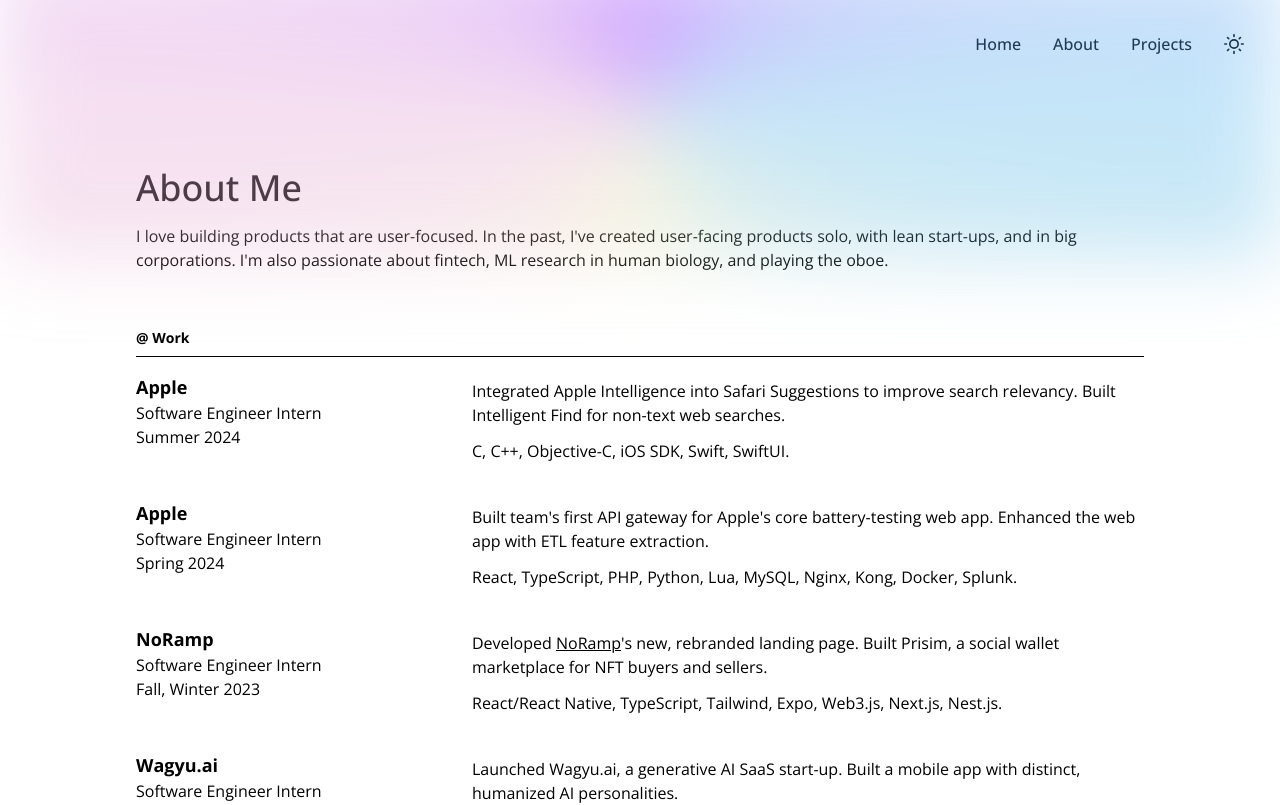
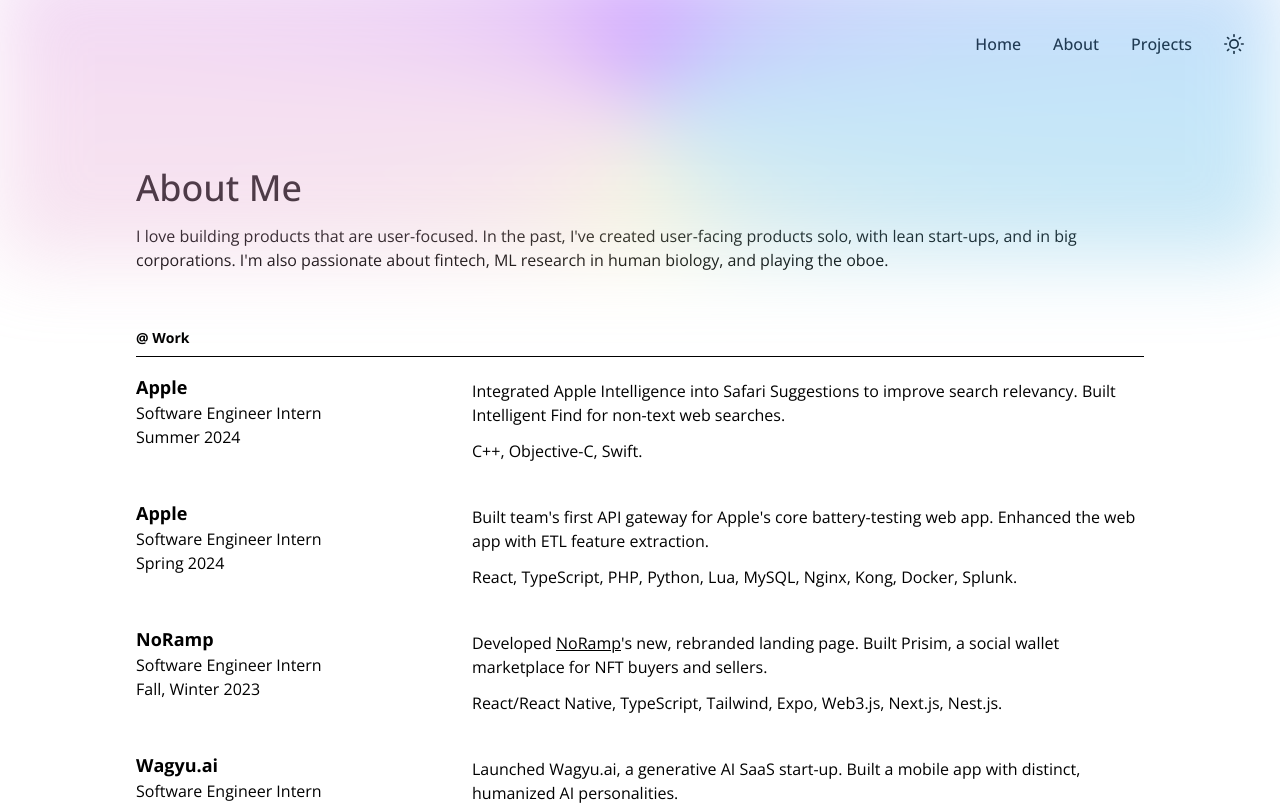
Before and after one commit to aaronkjin/personal, a Next.js app: page /about in a window 1280 px wide. Shown: the top 805 px of the page. Built offline with nearby package versions, Linux system fonts and the light colour scheme.

Commit message:
core technologies

```diff
--- a/pages/about.js
+++ b/pages/about.js
@@ -80,7 +80,7 @@ export default function About() {
             </p>
 
             <p className="text-sm tablet:text-base mt-3 mob:hidden tablet:flex">
-              C, C++, Objective-C, iOS SDK, Swift, SwiftUI.
+              C++, Objective-C, Swift.
             </p>
           </div>
         </div>
```
